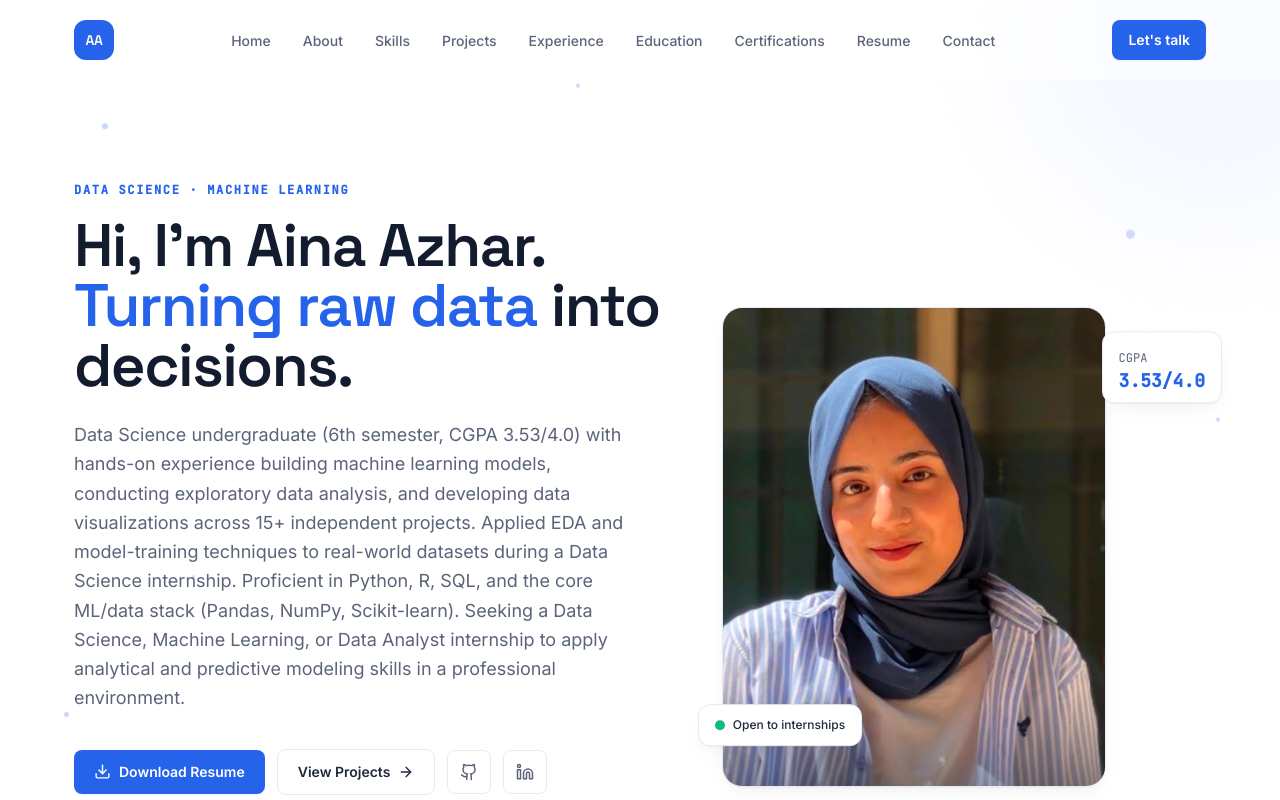
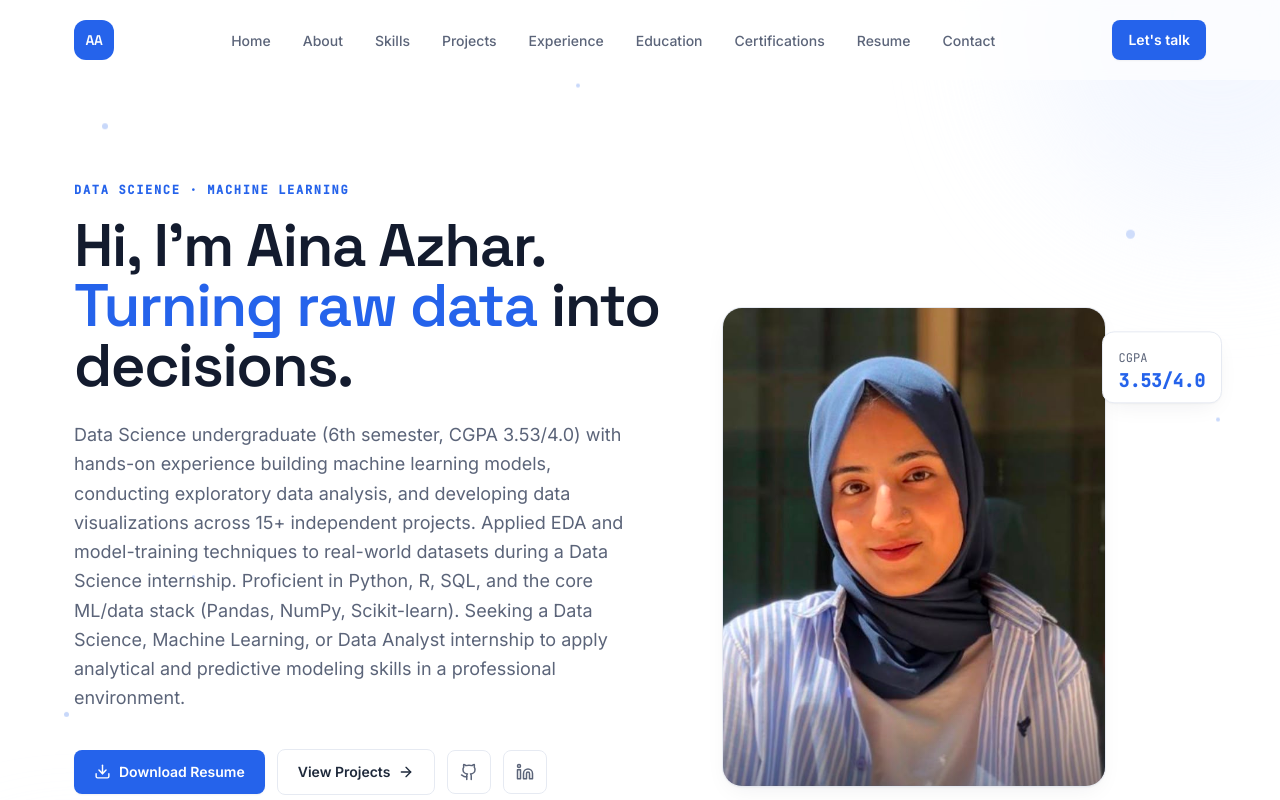
Before and after one commit to Aina-ds/aina-azhar-portfolio, a Next.js app: page / in a window 1280 px wide. Shown: the top 800 px of the page. Built offline with nearby package versions, Linux system fonts and the light colour scheme.

Commit message:
Remove internship motion div from Hero component
Removed the motion div for internships from the Hero component.

```diff
--- a/components/Hero.tsx
+++ b/components/Hero.tsx
@@ -131,17 +131,6 @@ export default function Hero() {
           </div>
 
           <motion.div
-            animate={{ y: [0, -10, 0] }}
-            transition={{ duration: 5, repeat: Infinity, ease: "easeInOut" }}
-            className="absolute -left-6 bottom-8 hidden sm:flex items-center gap-2 rounded-xl bg-white border border-surface-border shadow-card px-4 py-3"
-          >
-            <span className="h-2.5 w-2.5 rounded-full bg-emerald-500" />
-            <span className="text-xs font-medium text-ink-700">
-              Open to internships
-            </span>
-          </motion.div>
-
-          <motion.div
             animate={{ y: [0, 10, 0] }}
             transition={{ duration: 6, repeat: Infinity, ease: "easeInOut", delay: 0.5 }}
             className="absolute -right-4 top-6 hidden sm:block rounded-xl bg-white border border-surface-border shadow-card px-4 py-3"
```
